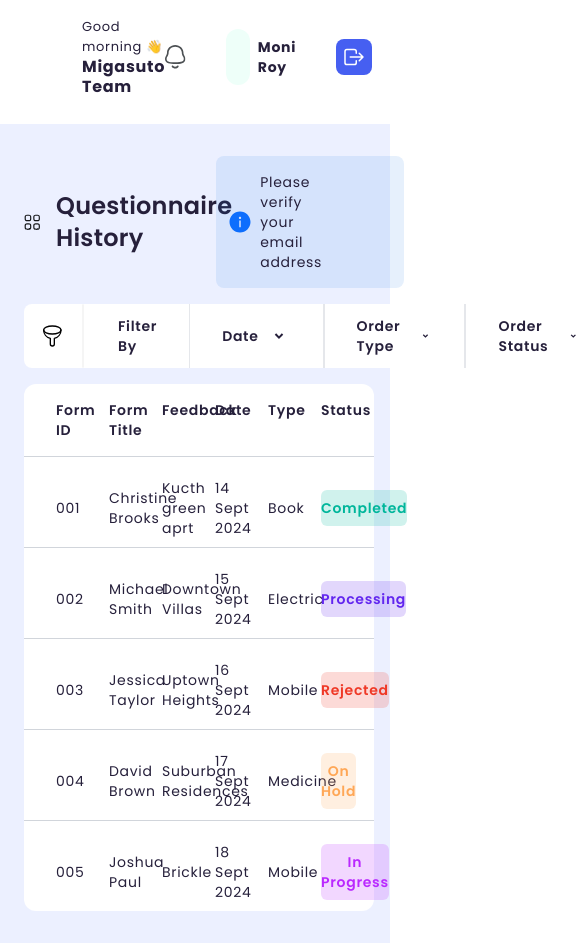
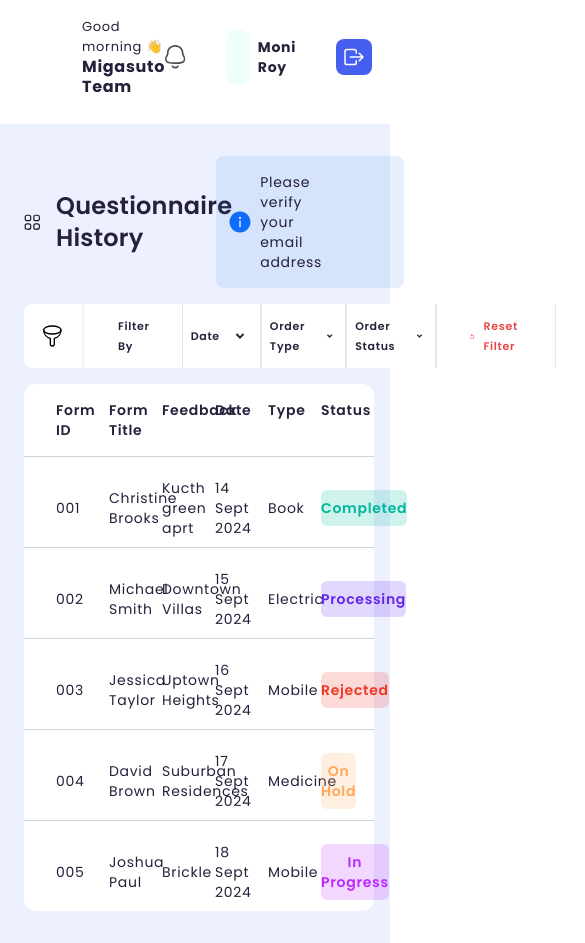
Before and after one commit to Kamba56/Migasuto2, a React (Vite) app: page /history in a window 390 px wide. Shown: the top 943 px of the page, 585 px wide, since content can reach past the window. Built offline with nearby package versions, Linux system fonts and the light colour scheme.

Commit message:
tablet responsiveness for filter bar

```diff
--- a/src/Pages/DashboardSections/History/components/FilterBar.tsx
+++ b/src/Pages/DashboardSections/History/components/FilterBar.tsx
@@ -3,7 +3,8 @@
 import Filter from "../../../../assets/icons/Filter.svg"
 export default function FilterBar (){
     return (
-        <div className="flex bg-white h-16 w-fit rounded-lg font-semibold">
+        <div className="flex bg-white h-16 w-fit rounded-lg
+            text-[11px] md:text-[14px] font-semibold">
             <img src={Filter}
                 className="pl-4"/>
             <h1 className=" flex px-8 justify-center items-center">Filter By</h1>
--- a/src/Pages/DashboardSections/History/components/FilterItem.tsx
+++ b/src/Pages/DashboardSections/History/components/FilterItem.tsx
@@ -7,11 +7,9 @@
 export default function FilterItem({title}: FilterItemProp) {
     return (
 
-        <div className="flex gap-2 border-x border-gray-200 px-8 justify-center items-center cursor-pointer">
-            <h4 className=""
-            >
-                {title}
-            </h4>
+        <div className="flex gap-2 border-x border-gray-200 px-2 md:px-4 lg:px-8
+            justify-center items-center cursor-pointer">
+            <h4>{title}</h4>
             <RiArrowDropDownLine
                 size={"24"}
             />
```
